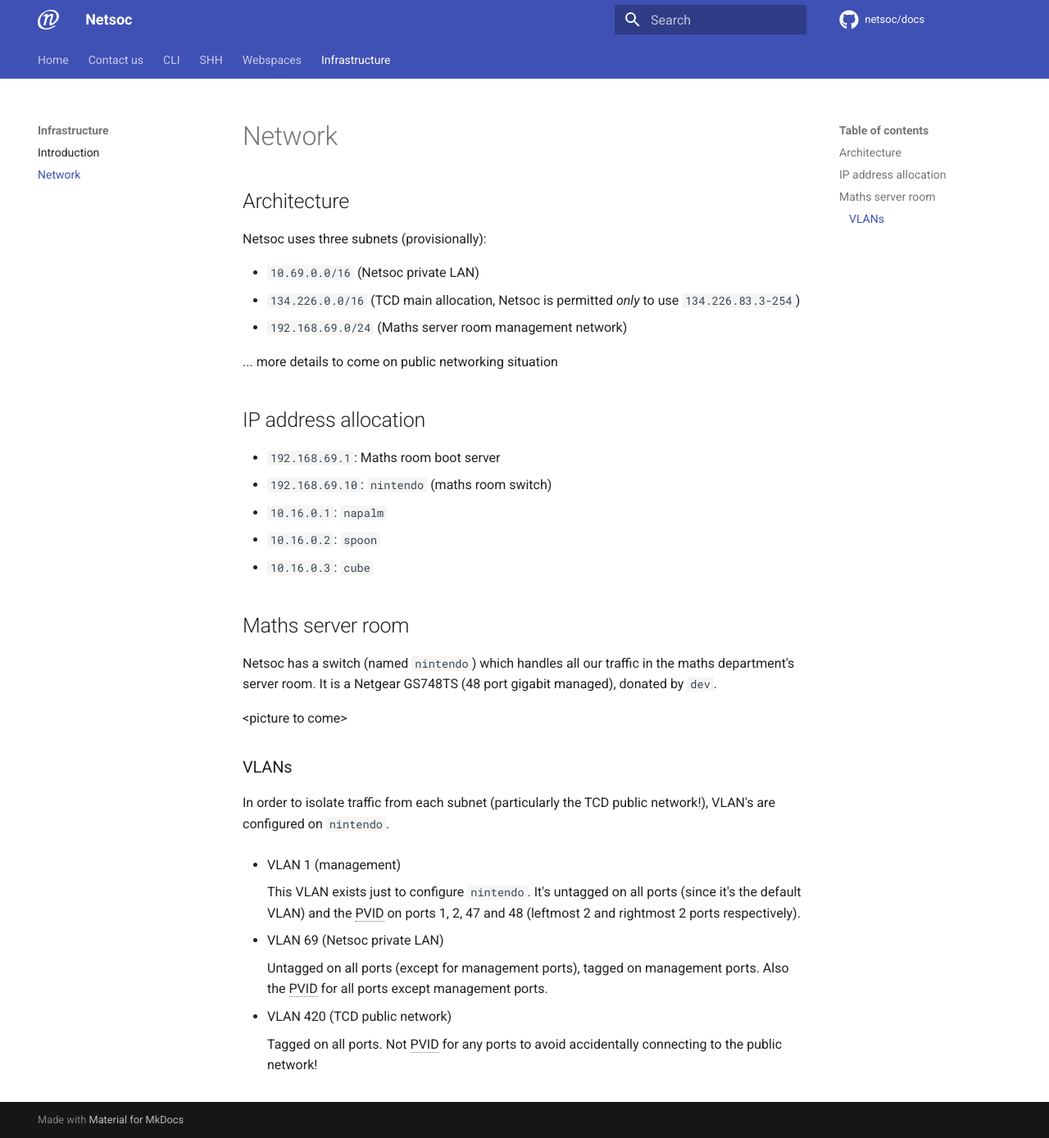
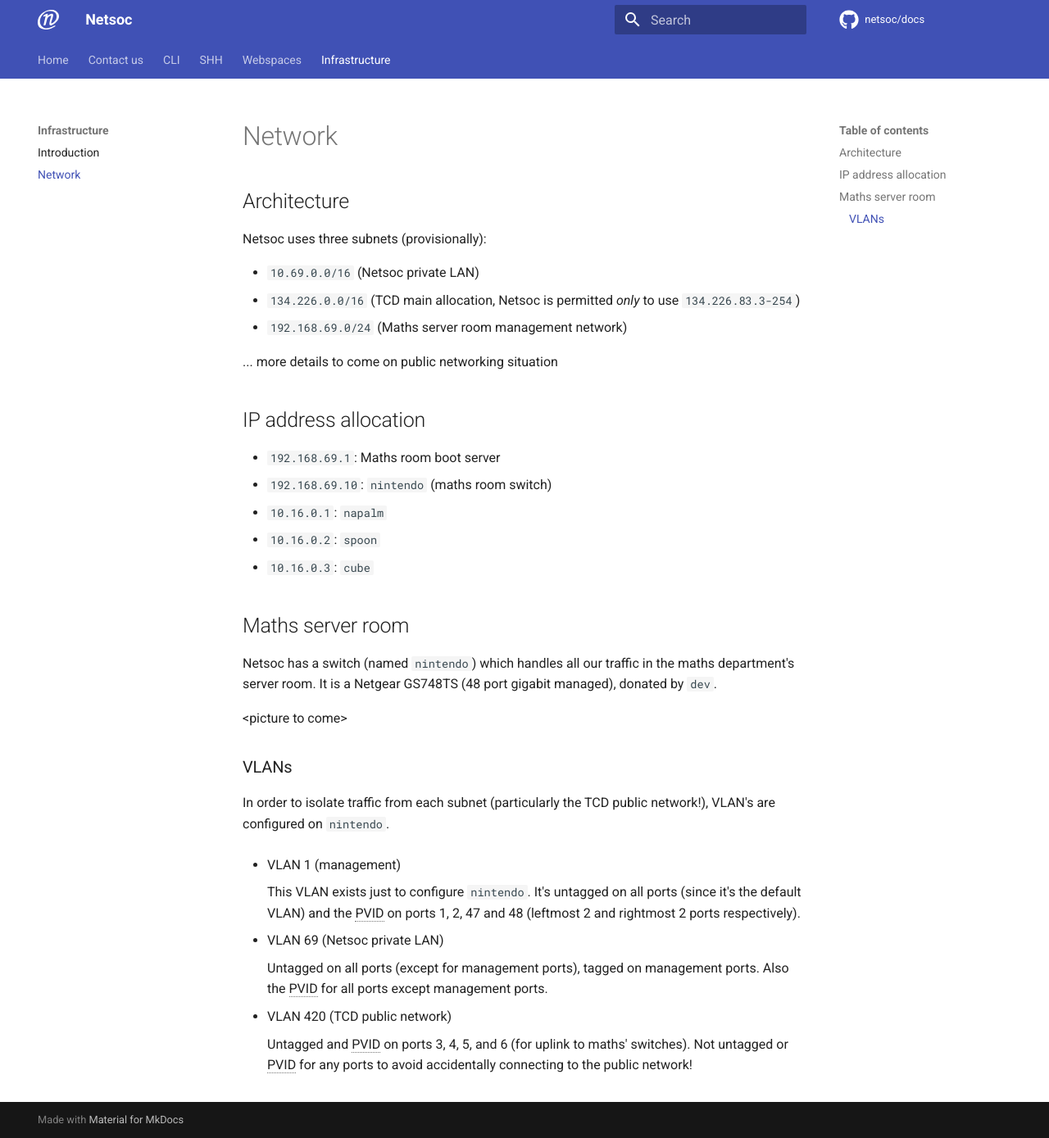
Before and after one commit to netsoc/docs, an MkDocs documentation site: the page built from docs/infrastructure/network.md, in a window 1280 px wide and 1389 px high. Shown: the whole window at 82% size. Built offline with MkDocs 1.6.1 and Material for MkDocs 9.7.7, drawn with Linux system fonts in a browser that asks for light colours; comment, search, counter and statistics services are not loaded.

Commit message:
Update netsoc/infrastructure documentation (db1abe5a)

```diff
--- a/docs/infrastructure/network.md
+++ b/docs/infrastructure/network.md
@@ -46,7 +46,8 @@ network!), VLAN's are configured on `nintendo`.
 
 - VLAN 420 (TCD public network)
 
-    Tagged on all ports. Not PVID for any ports to avoid accidentally connecting
-    to the public network!
+    Untagged and PVID on ports 3, 4, 5, and 6 (for uplink to maths' switches).
+    Not untagged or PVID for any ports to avoid accidentally connecting to the
+    public network!
 
 *[PVID]: While a VLAN being untagged on a port tells the switch that a packet on that VLAN should be stripped of VLAN headers when going out on that port, the PVID sets the VLAN that should be assigned to packets coming into the port.
```
